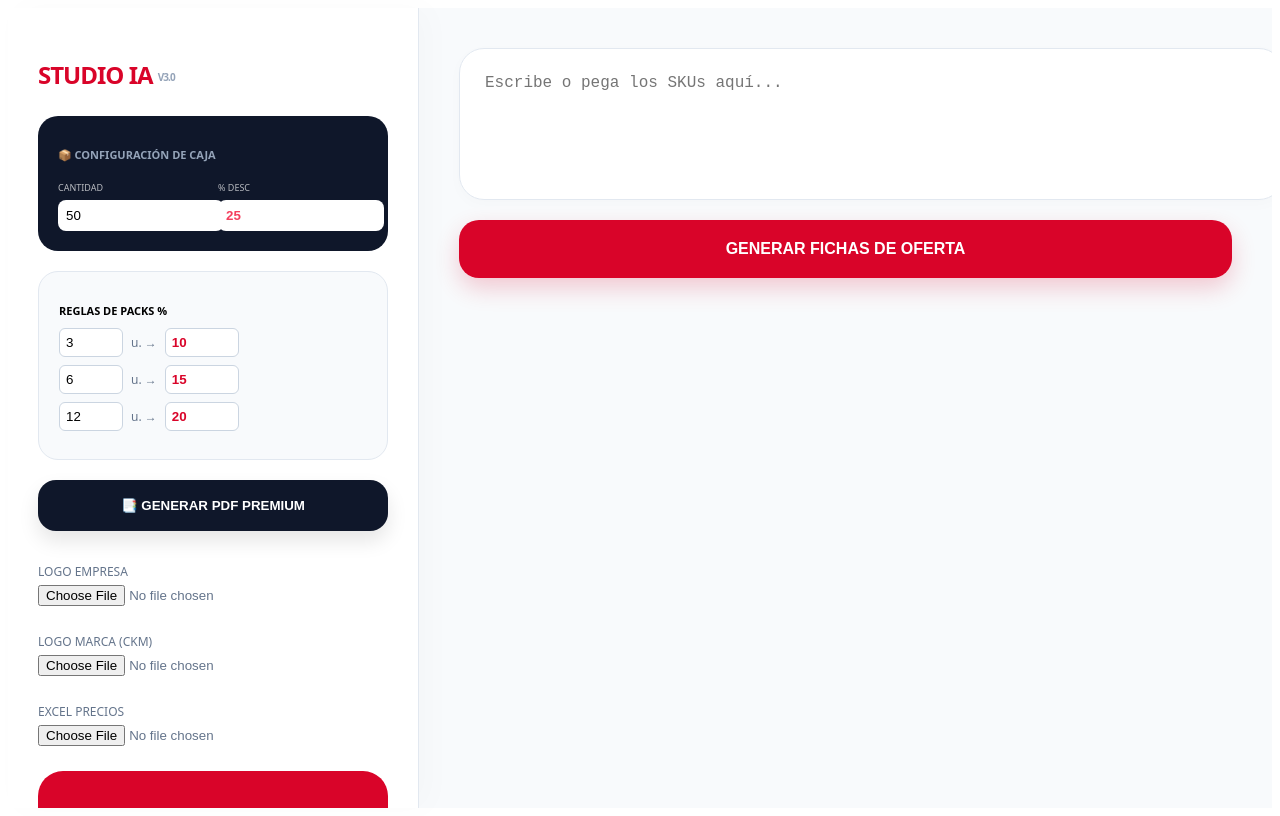
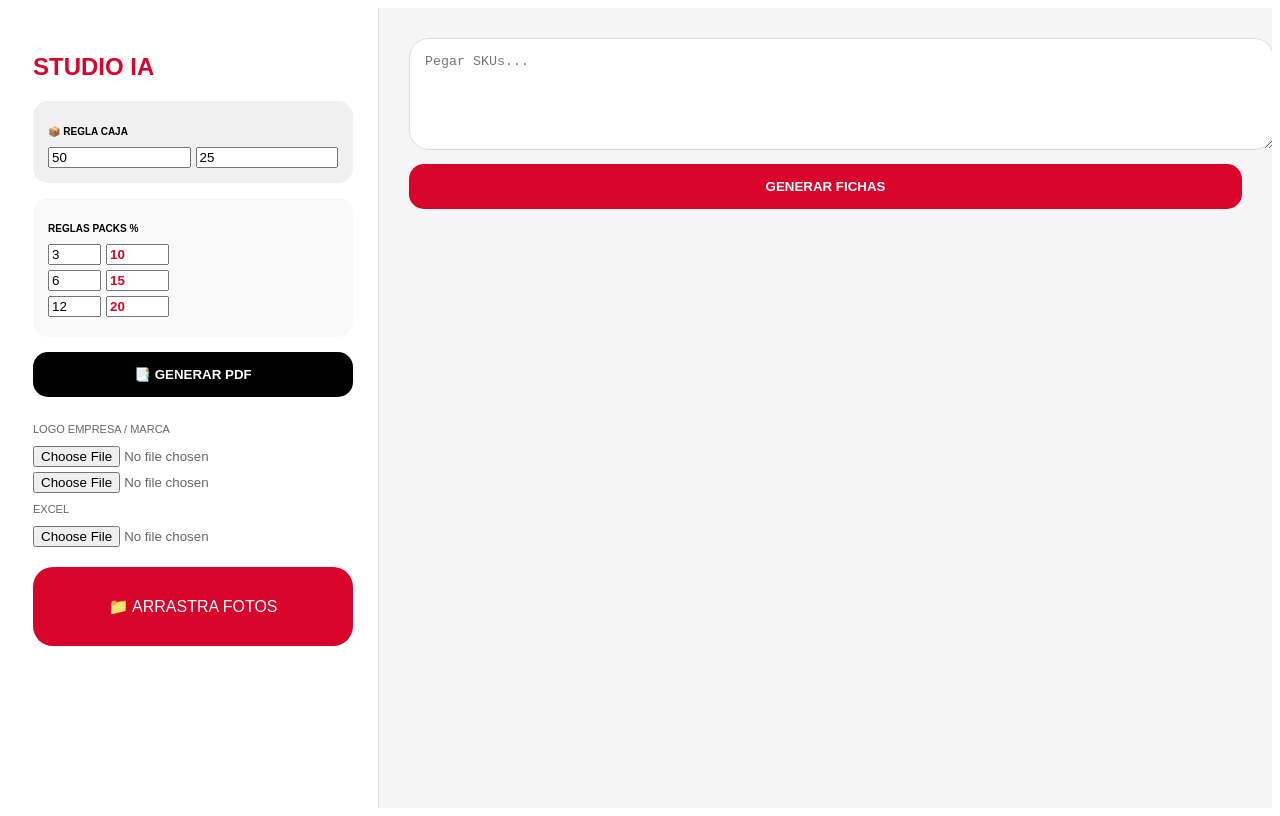
Before and after one commit to tabladamotosrepuestos-art/mi-app-estudio, a React (Vite) app in the folder mi-app-ai/: page / in a window 1280 px wide. Built offline with nearby package versions, Linux system fonts and the light colour scheme; the HTML template or start-up script is replaced by a standard one.

Commit message:
Update App.tsx

```diff
--- a/mi-app-ai/src/App.tsx
+++ b/mi-app-ai/src/App.tsx
@@ -8,7 +8,7 @@ interface Producto {
   cantidad: number; descuentoManual: number;
 }
 
-// --- COMPONENTE DE LA FICHA (DISEÑO PREMIUM ACTUALIZADO) ---
+// --- COMPONENTE DE LA FICHA (DISEÑO ORIGINAL RESTAURADO) ---
 const FichaStudioIA = ({ producto, bancoFotos, reglasPack, reglaCaja, logoEmpresa, logoMarca, onUpdate, onDelete }: {
   producto: Producto, bancoFotos: Record<string, string>, reglasPack: Regla[], reglaCaja: Regla,
   logoEmpresa: string | null, logoMarca: string | null,
@@ -28,107 +28,72 @@ const FichaStudioIA = ({ producto, bancoFotos, reglasPack, reglaCaja, logoEmpres
 
   const unitarioFinal = precioBase * (1 - descFinal / 100);
 
-  const copiarImagen = async () => {
-    const html2canvas = (await import('html2canvas')).default;
-    if (fichaRef.current) {
-      const canvas = await html2canvas(fichaRef.current, { useCORS: true, scale: 2, backgroundColor: '#ffffff' });
-      canvas.toBlob(async (blob) => {
-        if (blob) {
-          try {
-            const data = [new ClipboardItem({ [blob.type]: blob })];
-            await navigator.clipboard.write(data);
-            alert("✅ Diseño copiado al portapapeles.");
-          } catch (err) { alert("Error al copiar."); }
-        }
-      }, 'image/png');
-    }
-  };
-
   return (
-    <div style={{ display: 'flex', flexDirection: 'column', gap: '15px', width: '380px' }}>
-      {/* Controles del Editor Modernizados */}
-      <div style={{ backgroundColor: 'white', borderRadius: '24px', padding: '15px', boxShadow: '0 4px 20px rgba(0,0,0,0.08)' }}>
-        <div style={{ display: 'flex', justifyContent: 'space-between', marginBottom: '12px', alignItems: 'center' }}>
-          <span style={{ color: '#888', fontSize: '10px', fontWeight: 'bold', letterSpacing: '1px' }}>CONFIGURAR OFERTA</span>
-          <button onClick={onDelete} style={{ border: 'none', background: '#fee2e2', color: '#ef4444', borderRadius: '50%', width: '24px', height: '24px', cursor: 'pointer', fontSize: '12px' }}>✕</button>
+    <div style={{ display: 'flex', flexDirection: 'column', gap: '10px', width: '380px' }}>
+      {/* Selector de Cantidades */}
+      <div style={{ backgroundColor: 'white', borderRadius: '20px', padding: '15px', border: '1px solid #eee' }}>
+        <div style={{ display: 'flex', justifyContent: 'space-between', marginBottom: '8px' }}>
+          <span style={{ fontSize: '10px', fontWeight: 'bold', color: '#666' }}>CANTIDAD</span>
+          <button onClick={onDelete} style={{ border: 'none', background: 'none', cursor: 'pointer', color: '#ccc' }}>✕</button>
         </div>
-        <div style={{ display: 'flex', gap: '6px' }}>
+        <div style={{ display: 'flex', gap: '5px' }}>
           {[1, 3, 6, 12, reglaCaja.x].map(n => (
             <button key={n} onClick={() => onUpdate({...producto, cantidad: n})}
-              style={{
-                flex: '1', padding: '10px 0', borderRadius: '10px', border: 'none', fontSize: '11px', fontWeight: 'bold', cursor: 'pointer',
-                transition: 'all 0.2s',
-                backgroundColor: producto.cantidad === n ? '#d90429' : '#f3f4f6',
-                color: producto.cantidad === n ? 'white' : '#4b5563',
-                boxShadow: producto.cantidad === n ? '0 4px 10px rgba(217,4,41,0.3)' : 'none'
-              }}>
+              style={{ flex: '1', padding: '10px 0', borderRadius: '10px', border: 'none', fontSize: '11px', fontWeight: 'bold', cursor: 'pointer', backgroundColor: producto.cantidad === n ? '#d90429' : '#f0f0f0', color: producto.cantidad === n ? 'white' : '#666' }}>
               {n === reglaCaja.x ? `CAJA` : `x${n}`}
             </button>
           ))}
-          <button onClick={copiarImagen} style={{ padding: '0 10px', borderRadius: '10px', border: '1px solid #ddd', background: 'white', cursor: 'pointer' }}>📋</button>
         </div>
       </div>
 
-      {/* Ficha Visual (Área de Captura) */}
-      <div ref={fichaRef} className="area-captura" style={{ backgroundColor: 'white', borderRadius: '40px', overflow: 'hidden', boxShadow: '0 25px 50px -12px rgba(0,0,0,0.15)', position: 'relative' }}>
+      {/* Ficha Visual (Estilo PDF Original) */}
+      <div ref={fichaRef} className="area-captura" style={{ backgroundColor: 'white', borderRadius: '30px', overflow: 'hidden', border: '1px solid #eee', position: 'relative' }}>
+        <div style={{ height: '280px', display: 'flex', alignItems: 'center', justifyContent: 'center', background: 'white', padding: '20px', position: 'relative' }}>
+          <div style={{ position: 'absolute', top: '15px', left: '15px', background: '#d90429', color: 'white', padding: '5px 12px', borderRadius: '12px', fontSize: '10px', fontWeight: 'bold' }}>SKU: {producto.sku}</div>
 
-        {/* Contenedor de Imagen con Degradado y Profundidad */}
-        <div style={{
-          height: '300px',
-          display: 'flex',
-          alignItems: 'center',
-          justifyContent: 'center',
-          background: 'radial-gradient(circle, #ffffff 0%, #f8f9fa 100%)',
-          padding: '30px',
-          position: 'relative'
-        }}>
-          <div style={{ position: 'absolute', top: '20px', left: '25px', background: 'rgba(217,4,41,0.1)', color: '#d90429', padding: '4px 12px', borderRadius: '8px', fontSize: '10px', fontWeight: '800', border: '1px solid rgba(217,4,41,0.2)' }}>SKU: {producto.sku}</div>
+          {logoMarca && <img src={logoMarca} alt="marca" style={{ position: 'absolute', top: '10px', right: '10px', height: '60px', maxWidth: '110px', objectFit: 'contain' }} />}
 
-          {logoMarca && <img src={logoMarca} alt="marca" style={{ position: 'absolute', top: '15px', right: '20px', height: '50px', maxWidth: '100px', objectFit: 'contain', filter: 'grayscale(0.2)' }} />}
-
-          <div style={{ position: 'absolute', top: '80px', right: '20px', display: 'flex', flexDirection: 'column', gap: '10px' }}>
+          <div style={{ position: 'absolute', top: '80px', right: '15px', display: 'flex', flexDirection: 'column', gap: '8px' }}>
             {descFinal > 0 && (
-              <div style={{ background: '#d90429', color: 'white', width: '58px', height: '58px', borderRadius: '50%', display: 'flex', flexDirection: 'column', alignItems: 'center', justifyContent: 'center', fontWeight: '900', boxShadow: '0 8px 15px rgba(217,4,41,0.4)', border: '2px solid white' }}>
+              <div style={{ background: '#d90429', color: 'white', width: '55px', height: '55px', borderRadius: '50%', display: 'flex', flexDirection: 'column', alignItems: 'center', justifyContent: 'center', fontWeight: '900' }}>
                 <span style={{ fontSize: '8px' }}>AHORRA</span>
-                <span style={{ fontSize: '17px' }}>{descFinal}%</span>
+                <span style={{ fontSize: '16px' }}>{descFinal}%</span>
               </div>
             )}
             {producto.cantidad > 1 && (
-              <div style={{ background: '#1a1a1a', color: 'white', width: '58px', height: '58px', borderRadius: '50%', display: 'flex', flexDirection: 'column', alignItems: 'center', justifyContent: 'center', fontWeight: '900', boxShadow: '0 8px 15px rgba(0,0,0,0.2)', border: '2px solid white' }}>
-                <span style={{ fontSize: '7px' }}>CANT.</span>
-                <span style={{ fontSize: '17px' }}>x{producto.cantidad}</span>
+              <div style={{ background: 'black', color: 'white', width: '55px', height: '55px', borderRadius: '50%', display: 'flex', flexDirection: 'column', alignItems: 'center', justifyContent: 'center', fontWeight: '900' }}>
+                <span style={{ fontSize: '7px' }}>LLEVANDO</span>
+                <span style={{ fontSize: '16px' }}>x{producto.cantidad}</span>
               </div>
             )}
           </div>
 
-          {logoEmpresa && <img src={logoEmpresa} alt="empresa" style={{ position: 'absolute', bottom: '20px', right: '25px', height: '50px', maxWidth: '100px', objectFit: 'contain', opacity: 0.9 }} />}
+          {logoEmpresa && <img src={logoEmpresa} alt="empresa" style={{ position: 'absolute', bottom: '15px', right: '15px', height: '55px', maxWidth: '110px', objectFit: 'contain' }} />}
 
-          {/* Imagen con Sombra Proyectada (Efecto 3D) */}
-          {foto ? <img src={foto} alt="prod" style={{ maxWidth: '85%', maxHeight: '85%', objectFit: 'contain', filter: 'drop-shadow(0 15px 25px rgba(0,0,0,0.15))' }} /> : <div style={{ color: '#ddd', fontWeight: 'bold', fontSize: '12px' }}>SIN IMAGEN</div>}
+          {/* Foto sin efectos para máxima claridad */}
+          {foto ? <img src={foto} alt="prod" style={{ maxWidth: '100%', maxHeight: '100%', objectFit: 'contain' }} /> : <div style={{ color: '#eee', fontWeight: 'bold' }}>SIN FOTO</div>}
         </div>
 
-        {/* Pie de Ficha Negro e Impactante */}
-        <div style={{ backgroundColor: '#0f172a', padding: '25px 30px', color: 'white' }}>
-          <div style={{ display: 'flex', justifyContent: 'space-between', alignItems: 'flex-end', marginBottom: '20px' }}>
-            <div style={{ flex: 1 }}><h4 style={{ margin: 0, fontSize: '16px', textTransform: 'uppercase', fontWeight: '900', lineHeight: '1.1', color: '#f8fafc' }}>{producto.nombre}</h4></div>
-            <div style={{ textAlign: 'right', marginLeft: '15px' }}>
-              <div style={{ fontSize: '11px', textDecoration: 'line-through', color: '#64748b', marginBottom: '2px' }}>${precioBase.toLocaleString('es-AR')}</div>
-              <div style={{ fontSize: '28px', color: '#fb7185', fontWeight: '900', lineHeight: '1' }}>${unitarioFinal.toLocaleString('es-AR', { maximumFractionDigits: 0 })}</div>
+        <div style={{ backgroundColor: 'black', padding: '20px', color: 'white' }}>
+          <div style={{ display: 'flex', justifyContent: 'space-between', alignItems: 'flex-start', marginBottom: '15px' }}>
+            <div style={{ flex: 1, paddingRight: '10px' }}><h4 style={{ margin: 0, fontSize: '15px', textTransform: 'uppercase', fontWeight: '900' }}>{producto.nombre}</h4></div>
+            <div style={{ textAlign: 'right' }}>
+              <div style={{ fontSize: '10px', textDecoration: 'line-through', color: '#555' }}>${precioBase.toLocaleString('es-AR')}</div>
+              <div style={{ fontSize: '24px', color: '#d90429', fontWeight: '900' }}>${unitarioFinal.toLocaleString('es-AR', { maximumFractionDigits: 0 })}</div>
             </div>
           </div>
 
-          <div style={{ background: 'linear-gradient(135deg, #d90429 0%, #991b1b 100%)', borderRadius: '24px', padding: '20px', boxShadow: 'inset 0 2px 4px rgba(255,255,255,0.2)' }}>
+          <div style={{ backgroundColor: '#d90429', borderRadius: '20px', padding: '15px' }}>
             <div style={{ display: 'flex', justifyContent: 'space-between', alignItems: 'center' }}>
               <div style={{ textAlign: 'left' }}>
-                <div style={{ fontSize: '9px', fontWeight: 'bold', textTransform: 'uppercase', letterSpacing: '1px', opacity: 0.9, marginBottom: '4px' }}>PRECIO MAYORISTA</div>
-                <div style={{ fontSize: '32px', fontWeight: '900', color: 'white', lineHeight: '1' }}>
-                  ${unitarioFinal.toLocaleString('es-AR', { maximumFractionDigits: 0 })}
-                  <span style={{ fontSize: '12px', marginLeft: '5px', fontWeight: 'normal' }}>c/u</span>
+                <div style={{ fontSize: '9px', fontWeight: 'bold' }}>PRECIO BAJA A</div>
+                <div style={{ fontSize: '28px', fontWeight: '900', color: 'white', lineHeight: '1' }}>
+                  ${unitarioFinal.toLocaleString('es-AR', { maximumFractionDigits: 0 })}<span style={{ fontSize: '12px', marginLeft: '4px' }}>c/u</span>
                 </div>
               </div>
               <div style={{ textAlign: 'right' }}>
-                <div style={{ fontSize: '9px', fontWeight: 'bold', opacity: 0.8, marginBottom: '4px' }}>TOTAL PACK</div>
-                <div style={{ fontSize: '18px', fontWeight: '900', background: 'rgba(0,0,0,0.2)', padding: '6px 14px', borderRadius: '12px' }}>
+                <div style={{ fontSize: '9px', fontWeight: 'bold', opacity: 0.8 }}>VALOR TOTAL</div>
+                <div style={{ fontSize: '16px', fontWeight: '900', background: 'rgba(255,255,255,0.2)', padding: '4px 10px', borderRadius: '10px' }}>
                   ${(unitarioFinal * producto.cantidad).toLocaleString('es-AR', { maximumFractionDigits: 0 })}
                 </div>
               </div>
@@ -150,18 +115,12 @@ export default function App() {
   const [logoMarca, setLogoMarca] = useState<string | null>(null);
   const [reglasPack, setReglasPack] = useState<Regla[]>([{ x: 3, y: 10 }, { x: 6, y: 15 }, { x: 12, y: 20 }]);
   const [reglaCaja, setReglaCaja] = useState<Regla>({ x: 50, y: 25 });
-  const [whatsapp, setWhatsapp] = useState("3513755526");
-  const [instagram, setInstagram] = useState("tablada_motos");
   const [isDragging, setIsDragging] = useState(false);
 
-  // Lógica de procesamiento de carpetas y archivos
   const procesarArchivo = (file: File) => {
     if (file.type.startsWith('image/')) {
       const r = new FileReader();
-      r.onloadend = () => {
-        const sku = file.name.split('.')[0].toLowerCase().trim();
-        setBancoFotos(prev => ({ ...prev, [sku]: r.result as string }));
-      };
+      r.onloadend = () => setBancoFotos(prev => ({ ...prev, [file.name.split('.')[0].toLowerCase().trim()]: r.result as string }));
       r.readAsDataURL(file);
     }
   };
@@ -193,15 +152,12 @@ export default function App() {
     const pW = pdf.internal.pageSize.getWidth();
     const pH = pdf.internal.pageSize.getHeight();
 
-    // Portada de Alta Calidad
-    pdf.setFillColor(15, 23, 42); pdf.rect(0, 0, pW, pH, 'F');
+    // Portada Negra Original
+    pdf.setFillColor(0, 0, 0); pdf.rect(0, 0, pW, pH, 'F');
     if (logoEmpresa) pdf.addImage(logoEmpresa, 'PNG', pW/2 - 45, pH/2 - 80, 90, 90);
     pdf.setTextColor(255, 255, 255);
-    pdf.setFontSize(32); pdf.setFont("helvetica", "bold");
+    pdf.setFontSize(30); pdf.setFont("helvetica", "bold");
     pdf.text("CATÁLOGO DE OFERTAS", pW/2, pH/2 + 30, { align: 'center' });
-    pdf.setFontSize(14); pdf.setFont("helvetica", "normal");
-    pdf.setTextColor(200, 200, 200);
-    pdf.text(`WhatsApp: ${whatsapp}  |  @${instagram}`, pW/2, pH/2 + 50, { align: 'center' });
 
     const fichas = document.querySelectorAll('.area-captura');
     const mX = 10, mY = 15;
@@ -209,70 +165,66 @@ export default function App() {
     const hF = (pH - (mY * 4)) / 3;
 
     for (let i = 0; i < fichas.length; i++) {
-        const canvas = await html2canvas(fichas[i] as HTMLElement, { scale: 2, useCORS: true });
+        const canvas = await html2canvas(fichas[i] as HTMLElement, { scale: 2 });
         if (i % 6 === 0) pdf.addPage();
         const col = i % 2;
         const fila = Math.floor((i % 6) / 2);
         pdf.addImage(canvas.toDataURL('image/png'), 'PNG', mX + (col*(wF+mX)), mY + (fila*(hF+mY)), wF, hF);
     }
-    pdf.save("Catalogo_Premium_Tablada.pdf");
+    pdf.save("Catalogo_Tablada_Motos.pdf");
   };
 
   return (
-    <div style={{ display: 'flex', height: '100vh', background: '#f8fafc', fontFamily: 'system-ui, sans-serif' }}>
-      <aside style={{ width: '350px', background: 'white', padding: '30px', borderRight: '1px solid #e2e8f0', overflowY: 'auto', boxShadow: '10px 0 30px rgba(0,0,0,0.02)' }}>
-        <h2 style={{ color: '#d90429', fontWeight: '900', letterSpacing: '-1px', marginBottom: '25px' }}>STUDIO IA <span style={{fontSize: '10px', color: '#94a3b8', verticalAlign: 'middle'}}>V3.0</span></h2>
+    <div style={{ display: 'flex', height: '100vh', background: '#f5f5f5', fontFamily: 'sans-serif' }}>
+      <aside style={{ width: '320px', background: 'white', padding: '25px', borderRight: '1px solid #ddd', overflowY: 'auto' }}>
+        <h2 style={{ color: '#d90429', fontWeight: '900' }}>STUDIO IA</h2>
 
-        {/* REGLA CAJA */}
-        <div style={{ background: '#0f172a', padding: '20px', borderRadius: '20px', marginBottom: '20px', color: 'white' }}>
-          <p style={{ fontSize: '11px', fontWeight: 'bold', marginBottom: '12px', color: '#94a3b8' }}>📦 CONFIGURACIÓN DE CAJA</p>
-          <div style={{ display: 'flex', gap: '10px' }}>
-            <div style={{ flex: 1 }}><span style={{ fontSize: '9px', opacity: 0.7 }}>CANTIDAD</span><input type="number" value={reglaCaja.x} onChange={e => setReglaCaja({...reglaCaja, x: parseInt(e.target.value)})} style={{ width: '100%', padding: '8px', borderRadius: '8px', border: 'none', marginTop: '4px' }} /></div>
-            <div style={{ flex: 1 }}><span style={{ fontSize: '9px', opacity: 0.7 }}>% DESC</span><input type="number" value={reglaCaja.y} onChange={e => setReglaCaja({...reglaCaja, y: parseInt(e.target.value)})} style={{ width: '100%', padding: '8px', borderRadius: '8px', border: 'none', marginTop: '4px', color: '#f43f5e', fontWeight: 'bold' }} /></div>
+        <div style={{ background: '#f0f0f0', padding: '15px', borderRadius: '15px', marginBottom: '15px' }}>
+          <p style={{ fontSize: '10px', fontWeight: 'bold' }}>📦 REGLA CAJA</p>
+          <div style={{ display: 'flex', gap: '5px' }}>
+            <input type="number" value={reglaCaja.x} onChange={e => setReglaCaja({...reglaCaja, x: parseInt(e.target.value)})} style={{ width: '50%' }} />
+            <input type="number" value={reglaCaja.y} onChange={e => setReglaCaja({...reglaCaja, y: parseInt(e.target.value)})} style={{ width: '50%' }} />
           </div>
         </div>
 
-        {/* REGLAS PACKS */}
-        <div style={{ background: '#f8fafc', padding: '20px', borderRadius: '20px', marginBottom: '20px', border: '1px solid #e2e8f0' }}>
-          <p style={{ fontSize: '11px', fontWeight: 'bold', marginBottom: '10px' }}>REGLAS DE PACKS %</p>
+        <div style={{ background: '#f9f9f9', padding: '15px', borderRadius: '15px', marginBottom: '15px' }}>
+          <p style={{ fontSize: '10px', fontWeight: 'bold' }}>REGLAS PACKS %</p>
           {reglasPack.map((r, idx) => (
-            <div key={idx} style={{ display: 'flex', gap: '8px', marginBottom: '8px', alignItems: 'center' }}>
-              <input type="number" value={r.x} onChange={e => { const n = [...reglasPack]; n[idx].x = parseInt(e.target.value); setReglasPack(n); }} style={{ width: '50px', padding: '6px', borderRadius: '6px', border: '1px solid #cbd5e1' }} />
-              <span style={{ fontSize: '12px', color: '#64748b' }}>u. →</span>
-              <input type="number" value={r.y} onChange={e => { const n = [...reglasPack]; n[idx].y = parseInt(e.target.value); setReglasPack(n); }} style={{ width: '60px', padding: '6px', borderRadius: '6px', border: '1px solid #cbd5e1', color: '#d90429', fontWeight: 'bold' }} />
+            <div key={idx} style={{ display: 'flex', gap: '5px', marginBottom: '5px' }}>
+              <input type="number" value={r.x} onChange={e => { const n = [...reglasPack]; n[idx].x = parseInt(e.target.value); setReglasPack(n); }} style={{ width: '45px' }} />
+              <input type="number" value={r.y} onChange={e => { const n = [...reglasPack]; n[idx].y = parseInt(e.target.value); setReglasPack(n); }} style={{ width: '55px', color: '#d90429', fontWeight: 'bold' }} />
             </div>
           ))}
         </div>
 
-        <button onClick={generarPDF} style={{ width: '100%', padding: '18px', background: '#0f172a', color: 'white', borderRadius: '18px', fontWeight: 'bold', marginBottom: '20px', cursor: 'pointer', border: 'none', boxShadow: '0 10px 20px rgba(0,0,0,0.1)' }}>📑 GENERAR PDF PREMIUM</button>
+        <button onClick={generarPDF} style={{ width: '100%', padding: '15px', background: 'black', color: 'white', borderRadius: '15px', fontWeight: 'bold', marginBottom: '15px', border: 'none', cursor: 'pointer' }}>📑 GENERAR PDF</button>
 
-        <div style={{ fontSize: '12px', color: '#64748b', display: 'flex', flexDirection: 'column', gap: '15px' }}>
-          <div><p style={{marginBottom: '5px'}}>LOGO EMPRESA</p><input type="file" onChange={(e) => { const f = e.target.files?.[0]; if (f) { const r = new FileReader(); r.onload = () => setLogoEmpresa(r.result as string); r.readAsDataURL(f); } }} /></div>
-          <div><p style={{marginBottom: '5px'}}>LOGO MARCA (CKM)</p><input type="file" onChange={(e) => { const f = e.target.files?.[0]; if (f) { const r = new FileReader(); r.onload = () => setLogoMarca(r.result as string); r.readAsDataURL(f); } }} /></div>
-          <div><p style={{marginBottom: '5px'}}>EXCEL PRECIOS</p><input type="file" onChange={(e) => { const f = e.target.files?.[0]; if (!f) return; const r = new FileReader(); r.onload = (evt) => { const wb = XLSX.read(evt.target?.result, { type: 'binary' }); setDbPrecios(XLSX.utils.sheet_to_json(wb.Sheets[wb.SheetNames[0]])); }; r.readAsBinaryString(f); }} /></div>
+        <div style={{ fontSize: '11px', color: '#666' }}>
+          <p>LOGO EMPRESA / MARCA</p>
+          <input type="file" onChange={(e) => { const f = e.target.files?.[0]; if (f) { const r = new FileReader(); r.onload = () => setLogoEmpresa(r.result as string); r.readAsDataURL(f); } }} />
+          <input type="file" style={{marginTop: '5px'}} onChange={(e) => { const f = e.target.files?.[0]; if (f) { const r = new FileReader(); r.onload = () => setLogoMarca(r.result as string); r.readAsDataURL(f); } }} />
+          <p style={{marginTop: '10px'}}>EXCEL</p>
+          <input type="file" onChange={(e) => { const f = e.target.files?.[0]; if (!f) return; const r = new FileReader(); r.onload = (evt) => { const wb = XLSX.read(evt.target?.result, { type: 'binary' }); setDbPrecios(XLSX.utils.sheet_to_json(wb.Sheets[wb.SheetNames[0]])); }; r.readAsBinaryString(f); }} />
         </div>
 
         <div onDragOver={(e) => { e.preventDefault(); setIsDragging(true); }} onDragLeave={() => setIsDragging(false)} onDrop={handleDrop}
-          style={{ marginTop: '25px', padding: '40px 20px', background: isDragging ? '#fff1f2' : '#d90429', color: 'white', borderRadius: '25px', textAlign: 'center', cursor: 'pointer', border: isDragging ? '2px dashed #d90429' : 'none', transition: 'all 0.3s' }}>
-          <span style={{fontSize: '30px', display: 'block', marginBottom: '10px'}}>📁</span>
-          <span style={{fontWeight: 'bold', fontSize: '13px'}}>{isDragging ? "¡SUELTA LA CARPETA!" : "ARRASTRA TU CARPETA AQUÍ"}</span>
+          style={{ marginTop: '20px', padding: '30px 10px', background: isDragging ? '#ffebee' : '#d90429', color: 'white', borderRadius: '20px', textAlign: 'center', cursor: 'pointer' }}>
+          {isDragging ? "SUELTA" : "📁 ARRASTRA FOTOS"}
         </div>
       </aside>
 
-      <main style={{ flex: 1, padding: '40px', overflowY: 'auto' }}>
-        <div style={{ maxWidth: '850px', margin: '0 auto' }}>
-          <textarea value={skuInput} onChange={(e) => setSkuInput(e.target.value)} placeholder="Escribe o pega los SKUs aquí..." style={{ width: '100%', height: '100px', borderRadius: '25px', padding: '25px', border: '1px solid #e2e8f0', marginBottom: '15px', fontSize: '16px', boxShadow: '0 4px 15px rgba(0,0,0,0.02)', outline: 'none' }} />
+      <main style={{ flex: 1, padding: '30px', overflowY: 'auto' }}>
+        <textarea value={skuInput} onChange={(e) => setSkuInput(e.target.value)} placeholder="Pegar SKUs..." style={{ width: '100%', height: '80px', borderRadius: '20px', padding: '15px', border: '1px solid #ddd' }} />
         <button onClick={() => { skuInput.split('\n').forEach(s => {
           const c = s.trim(); if (!c) return;
           const info = dbPrecios.find((p: any) => String(p.SKU).trim() === c);
           setItems(prev => [{ id: Date.now() + Math.random(), sku: c, nombre: info ? (info["NOMBRE "] || info["NOMBRE"] || "PRODUCTO") : "PRODUCTO", costo: info ? (parseFloat(info["costo"]) || 0) : 0, rent: info ? (parseFloat(info["rentabilidad "]) || 0) : 0, cantidad: 1, descuentoManual: 0 }, ...prev]);
-          }); setSkuInput(""); }} style={{ width: '100%', padding: '20px', background: '#d90429', color: 'white', borderRadius: '20px', fontWeight: 'bold', border: 'none', cursor: 'pointer', fontSize: '16px', boxShadow: '0 10px 25px rgba(217,4,41,0.2)' }}>GENERAR FICHAS DE OFERTA</button>
+        }); setSkuInput(""); }} style={{ width: '100%', padding: '15px', background: '#d90429', color: 'white', borderRadius: '15px', fontWeight: 'bold', marginTop: '10px', border: 'none', cursor: 'pointer' }}>GENERAR FICHAS</button>
 
-          <div style={{ display: 'grid', gridTemplateColumns: 'repeat(auto-fill, minmax(380px, 1fr))', gap: '40px', marginTop: '50px' }}>
+        <div style={{ display: 'grid', gridTemplateColumns: 'repeat(auto-fill, minmax(380px, 1fr))', gap: '20px', marginTop: '20px' }}>
           {items.map(item => (
             <FichaStudioIA key={item.id} producto={item} bancoFotos={bancoFotos} reglasPack={reglasPack} reglaCaja={reglaCaja} logoEmpresa={logoEmpresa} logoMarca={logoMarca} onUpdate={(u) => setItems(items.map(i => i.id === item.id ? u : i))} onDelete={() => setItems(items.filter(i => i.id !== item.id))} />
           ))}
-          </div>
         </div>
       </main>
     </div>
```
Lines whose indentation alone changed are shown as unchanged.
